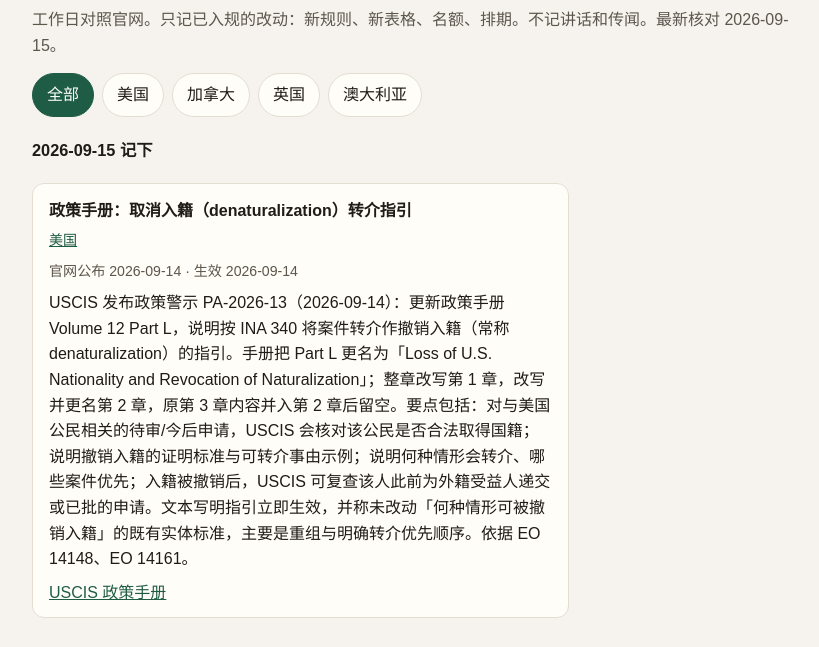
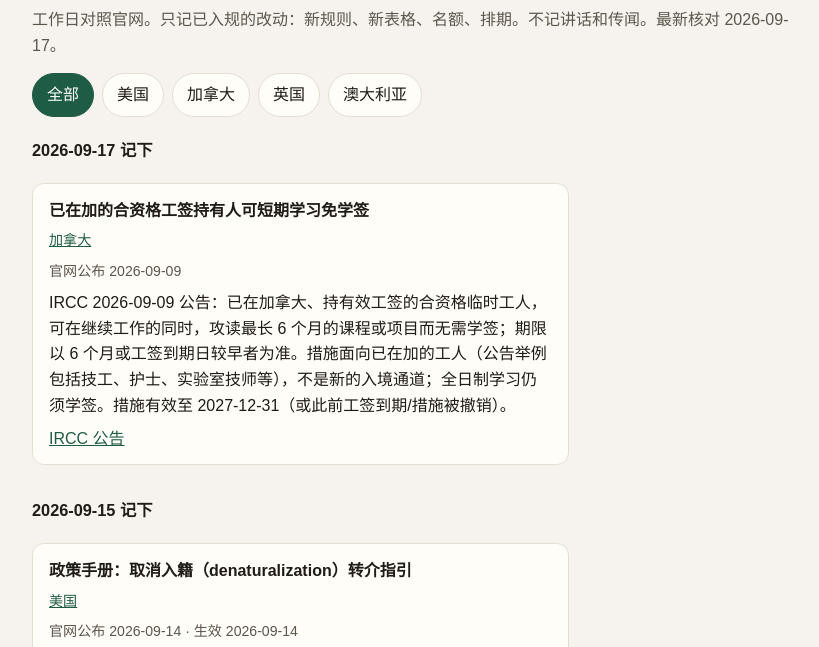
Before and after one commit to cc3cccci/qianzheng-zhengce, a plain HTML site: page gengxin.html in a window 1280 px wide. Shown: the part 147-794 px from the top of the page, without its empty margins (66-885 px from the left). Drawn offline with Linux system fonts and the light colour scheme.

Commit message:
记录加拿大工签持有人短期免学签措施（IRCC 2026-09-09）

```diff
--- a/gengxin.html
+++ b/gengxin.html
@@ -274,7 +274,7 @@
     <header>
       <p class="brand">签证政策</p>
       <h1>政策更新记录</h1>
-      <p class="sub">工作日对照官网。只记已入规的改动：新规则、新表格、名额、排期。不记讲话和传闻。最新核对 2026-09-15。</p>
+      <p class="sub">工作日对照官网。只记已入规的改动：新规则、新表格、名额、排期。不记讲话和传闻。最新核对 2026-09-17。</p>
       <div class="chips" id="country-chips" aria-label="按国家筛选">
         <button type="button" class="chip on" data-country="">全部</button>
         <button type="button" class="chip" data-country="us">美国</button>
@@ -284,6 +284,17 @@
       </div>
     </header>
     <main id="log">
+      <section class="day" data-day="2026-09-17">
+        <h2>2026-09-17 记下</h2>
+      <article class="item" id="c-420a92ce50" data-country="ca">
+        <h3>已在加的合资格工签持有人可短期学习免学签</h3>
+        <p class="meta"><a href="/jianada">加拿大</a></p>
+        <p class="meta">官网公布 2026-09-09</p>
+        <p>IRCC 2026-09-09 公告：已在加拿大、持有效工签的合资格临时工人，可在继续工作的同时，攻读最长 6 个月的课程或项目而无需学签；期限以 6 个月或工签到期日较早者为准。措施面向已在加的工人（公告举例包括技工、护士、实验室技师等），不是新的入境通道；全日制学习仍须学签。措施有效至 2027-12-31（或此前工签到期/措施被撤销）。</p>
+        <p><a href="https://www.canada.ca/en/immigration-refugees-citizenship/news/notices/economic-growth-public-services-contributions-temporary-workers.html">IRCC 公告</a></p>
+
+      </article>
+      </section>
       <section class="day" data-day="2026-09-15">
         <h2>2026-09-15 记下</h2>
       <article class="item" id="c-11fce99ab0" data-country="us">
```
Also changed, not shown: index.html (+1 -1 lines), jianada.html (+1 -0 lines), zhengce-rizhi.json (+13 -1 lines).
